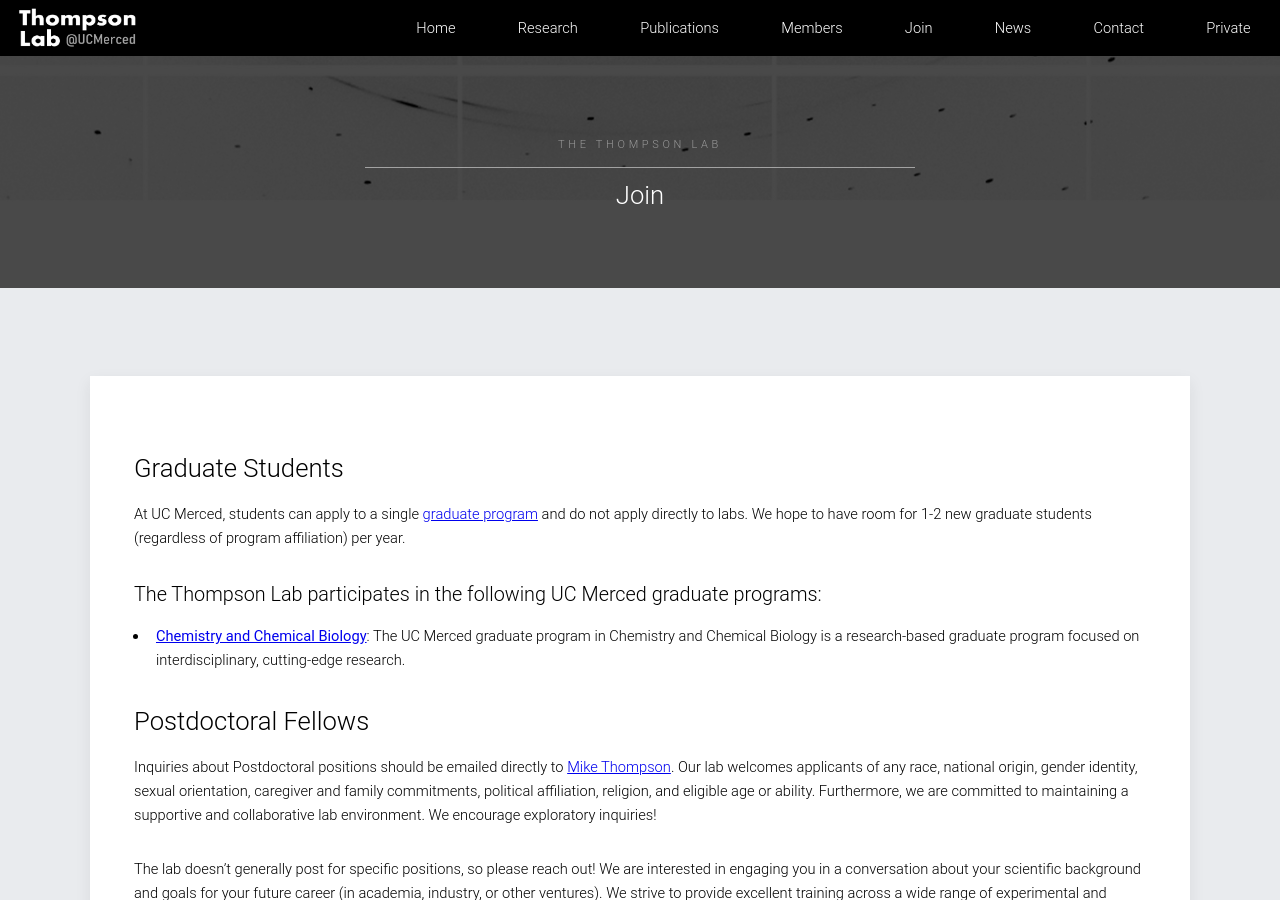
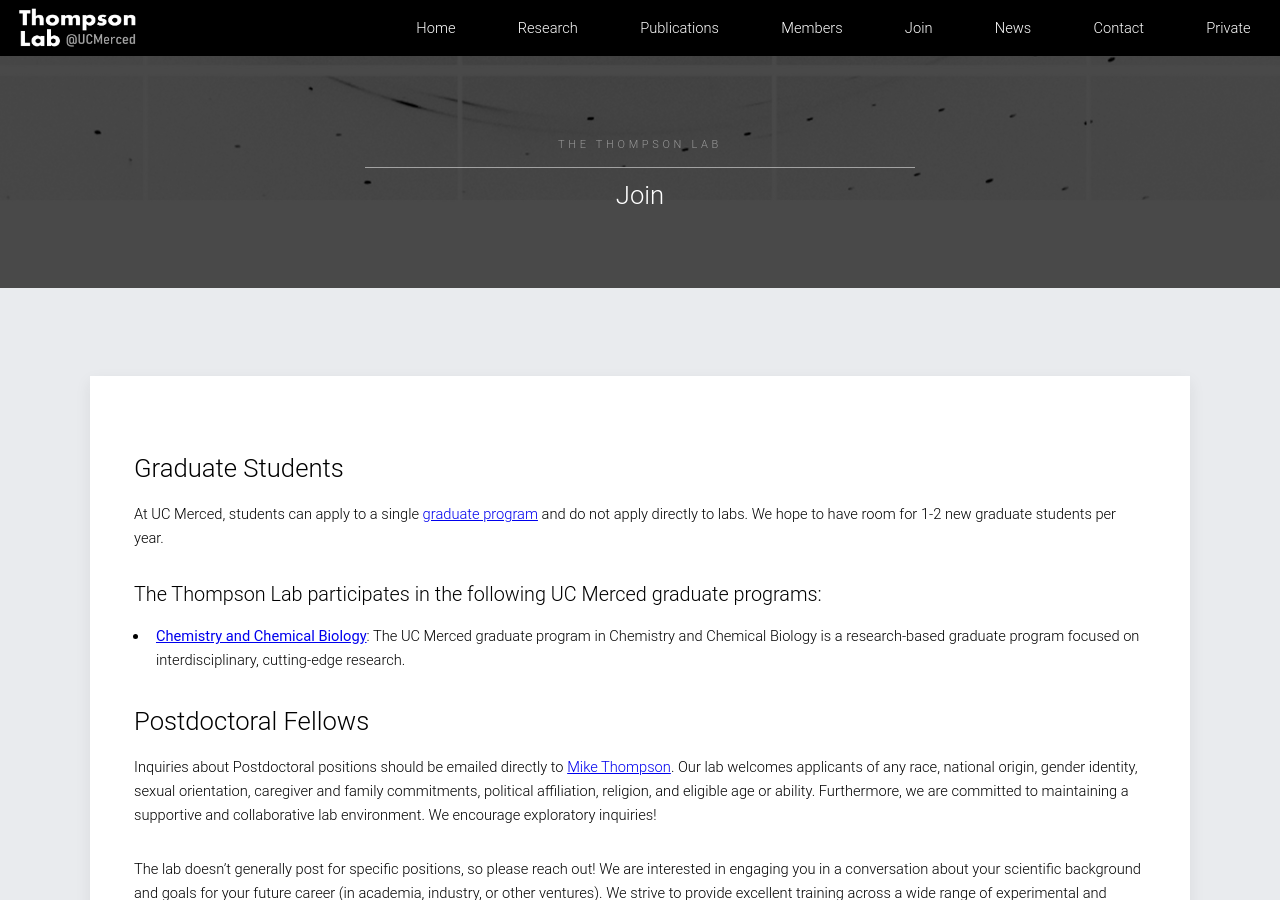
Before and after one commit to mthompson-lab/mthompson-lab.github.io, a Jekyll site: the page built from join/index.html, in a window 1280 px wide and 900 px high. Built offline with Jekyll 4.4.1, drawn with Linux system fonts in a browser that asks for light colours.

Commit message:
fixed join.html

```diff
--- a/join/index.html
+++ b/join/index.html
@@ -8,7 +8,7 @@ bgimage: /images/diffraction_banner.jpg
 
 ## Graduate Students
 
-At UC Merced, students can apply to a single [graduate program](https://graduatedivision.ucmerced.edu/) and do not apply directly to labs. We hope to have room for 1-2 new graduate students (regardless of program affiliation) per year.
+At UC Merced, students can apply to a single [graduate program](https://graduatedivision.ucmerced.edu/) and do not apply directly to labs. We hope to have room for 1-2 new graduate students per year.
 
 ### The Thompson Lab participates in the following UC Merced graduate programs:
   * **[Chemistry and Chemical Biology](https://chemistry.ucmerced.edu/academics/graduate-programs)**: The UC Merced graduate program in Chemistry and Chemical Biology is a research-based graduate program focused on interdisciplinary, cutting-edge research.
```
